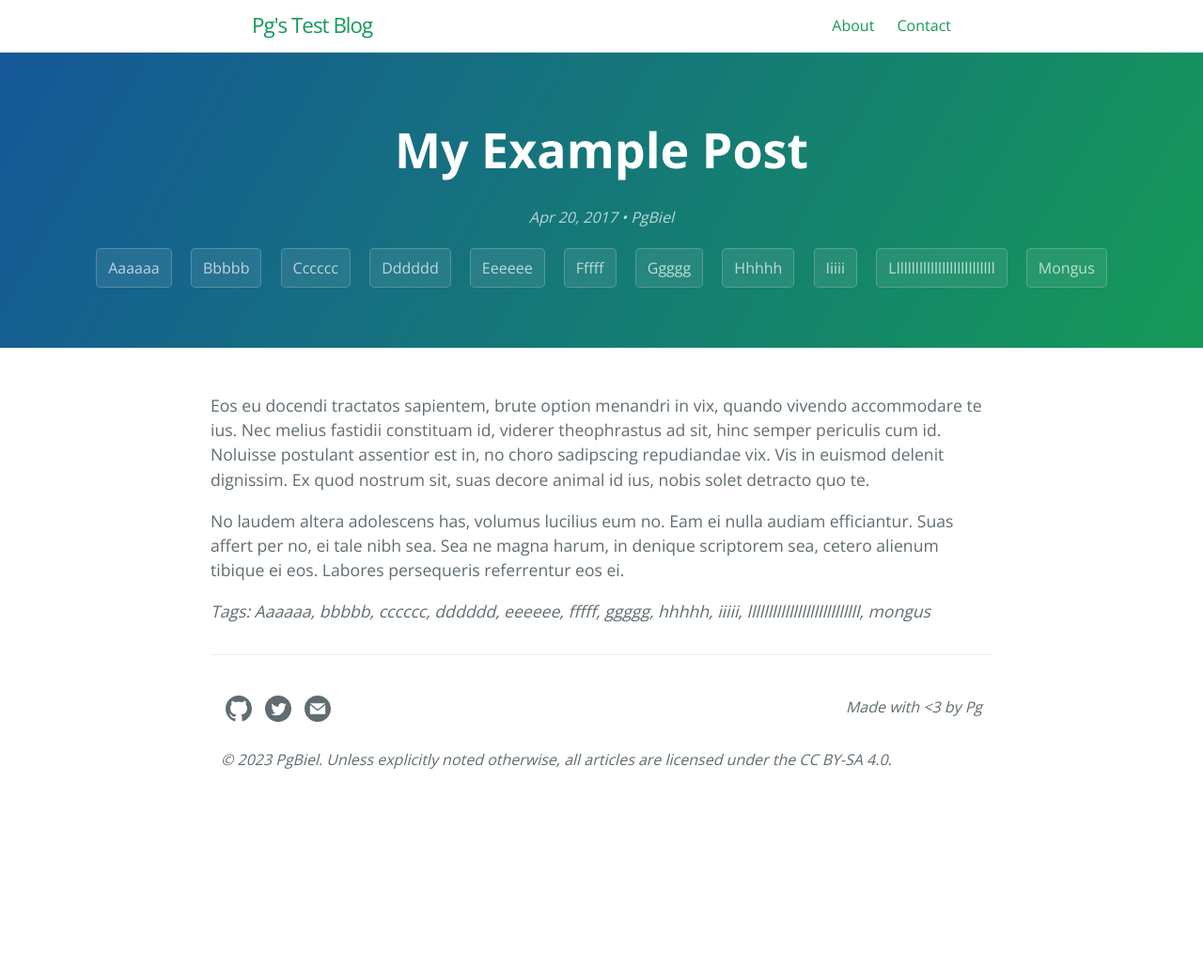
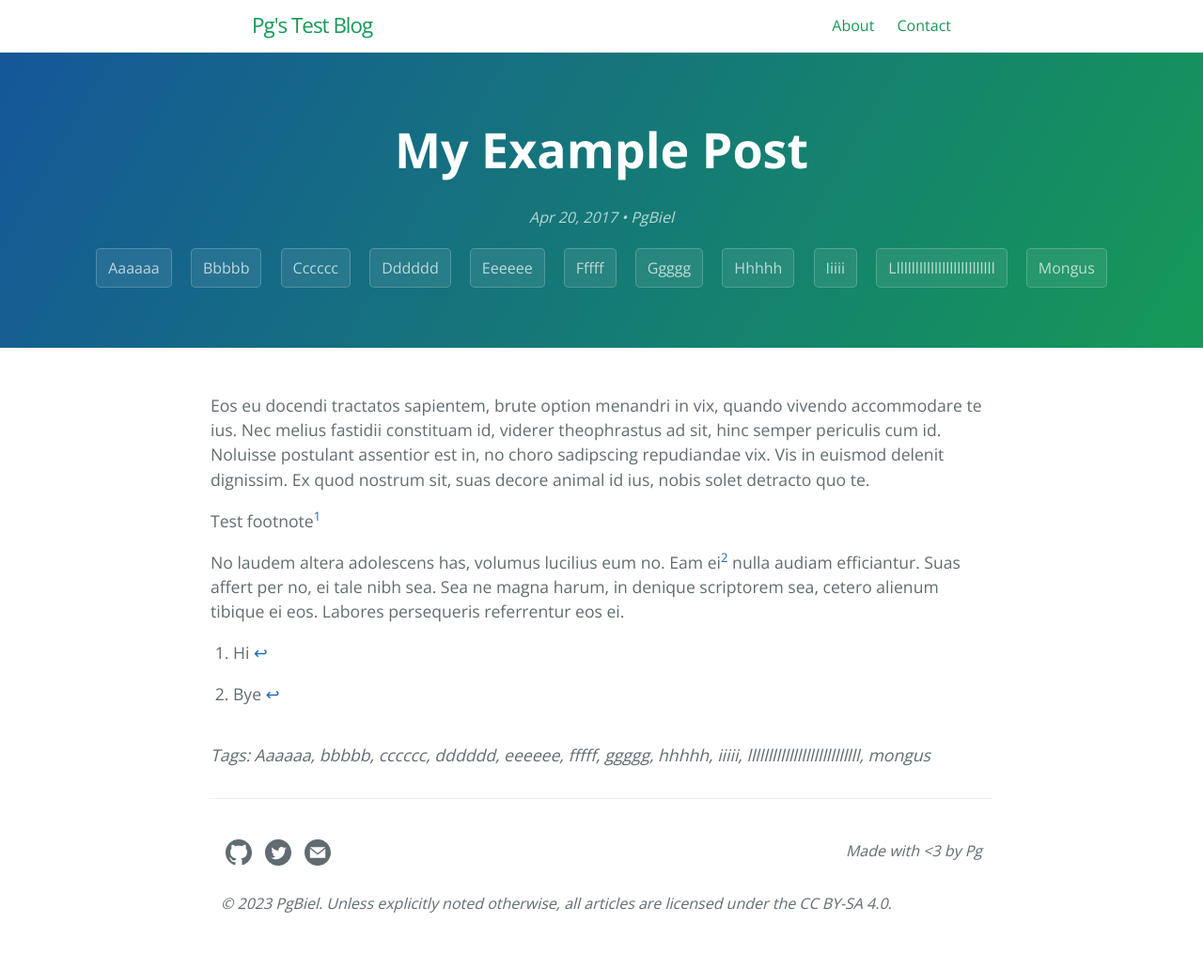
Before and after one commit to PgBiel/blog-test, a Jekyll site: the page built from _posts/2017-04-20-my-example-post.md, in a window 1280 px wide. Shown: the whole page at 94% size. Built offline with Jekyll 4.4.1, drawn with Linux system fonts in a browser that asks for light colours; before the commit the page ends 900 px from its top, so only the background shows below that.

Commit message:
posts(2017-example): test footnotes

```diff
--- a/_posts/2017-04-20-my-example-post.md
+++ b/_posts/2017-04-20-my-example-post.md
@@ -10,4 +10,9 @@ Might you have an include in your theme? Why not try it here!
 {% include my-themes-great-include.html %}
 {% endcomment %}
 
-No laudem altera adolescens has, volumus lucilius eum no. Eam ei nulla audiam efficiantur. Suas affert per no, ei tale nibh sea. Sea ne magna harum, in denique scriptorem sea, cetero alienum tibique ei eos. Labores persequeris referrentur eos ei.
+Test footnote[^1]
+
+No laudem altera adolescens has, volumus lucilius eum no. Eam ei[^2] nulla audiam efficiantur. Suas affert per no, ei tale nibh sea. Sea ne magna harum, in denique scriptorem sea, cetero alienum tibique ei eos. Labores persequeris referrentur eos ei.
+
+[^1]: Hi
+[^2]: Bye
```
